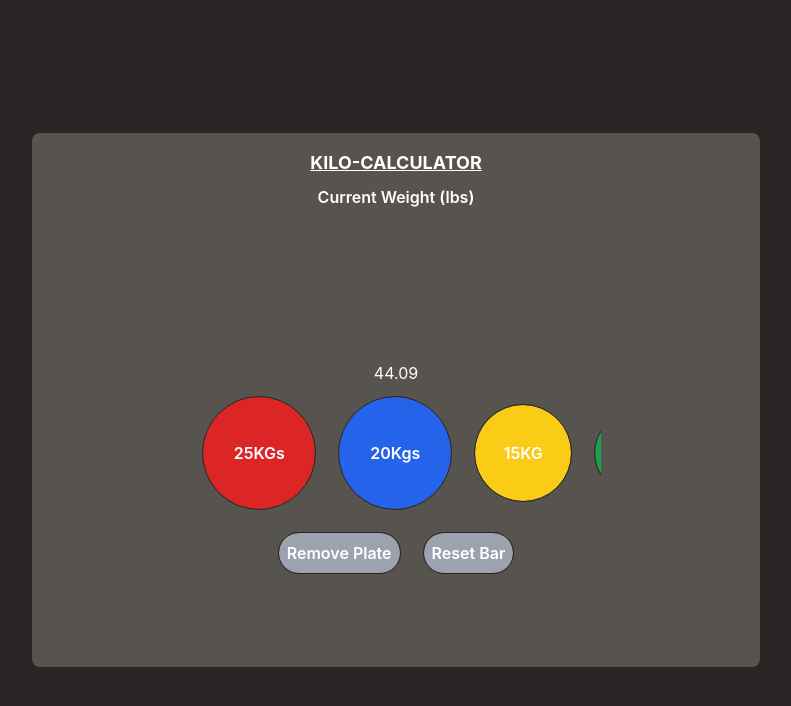
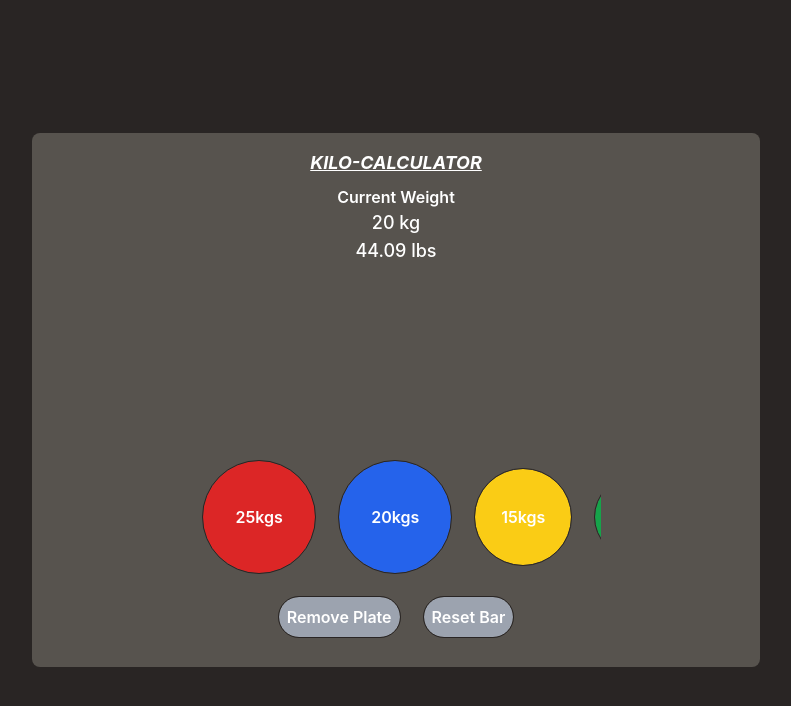
Before and after one commit to FraustoB/kilo-counter, a React (Create React App) app: page / in a window 1280 px wide. Shown: the top 706 px of the page, without its empty margins (244-1035 px from the left). Built offline with nearby package versions, Linux system fonts and the light colour scheme.

Commit message:
added reducer functions and global state for KILO amount to show along side LBS on the main page Adjusted functions in plateAdder.js and currentPLates.js to accomodate for these changes.Adjusted margins for Kilo Plate Holder

```diff
--- a/src/App.js
+++ b/src/App.js
@@ -5,7 +5,7 @@ function App() {
   return (
     <div className="flex items-center justify-center flex-col bg-stone-800 text-white h-screen w-screen md:w-auto">
       <div className="flex flex-col items-center bg-stone-600 rounded-lg h-4/6 ">
-        <h1 className="text-lg font-bold underline mt-4 mb-2">
+        <h1 className="text-lg font-bold underline mt-4 mb-2 italic">
           KILO-CALCULATOR
         </h1>
         <BaseContainer />
--- a/src/components/baseContainer.js
+++ b/src/components/baseContainer.js
@@ -7,15 +7,17 @@ import { CurrentPlates } from "./currentPlates";
 export function BaseContainer() {
   // const curPlate = useSelector((state) => state.plates.value.plate);
   const curAmount = useSelector((state) => state.counter.value);
+  const curKiloAmount = useSelector((state) => state.counter.kiloValue);
 
   return (
     <div className=" w-auto lg:w-3/4">
       <div className="flex flex-col justify-center items-center ">
-        <span className="font-semibold text-base">Current Weight (lbs)</span>
+        <span className="font-semibold text-base">Current Weight</span>
+        <span className="text-lg font-medium">{curKiloAmount} kg</span>
+        <span className="text-lg font-medium">
+          {Math.floor(curAmount * 100) / 100} lbs
+        </span>
         <CurrentPlates />
-        <br />
-        {Math.floor(curAmount * 100) / 100}
-        <br />
         <PlateAdder />
       </div>
     </div>
--- a/src/components/currentPlates.js
+++ b/src/components/currentPlates.js
@@ -10,7 +10,7 @@ export function CurrentPlates() {
     if (thisPlate.plate != "") {
       return (
         <div className="flex flex-col items-center" key={v4()}>
-          {thisPlate.weight}
+          <span className="text-lg">{thisPlate.weight}</span>
           <div
             // id={v4()}
             className={`${thisPlate.plate}  h-${thisPlate.size} outline outline-black outline-1 w-5 mx-1 rounded  `}
@@ -27,7 +27,9 @@ export function CurrentPlates() {
 
   return (
     <div>
-      <div className="flex flex-row h-32 items-center">{currentPlates}</div>
+      <div className="flex flex-row h-32 items-center my-7 ">
+        {currentPlates}
+      </div>
     </div>
   );
 }
--- a/src/features/counter/counterSlice.js
+++ b/src/features/counter/counterSlice.js
@@ -4,6 +4,7 @@ export const counterSlice = createSlice({
   name: "counter",
   initialState: {
     value: 44.09,
+    kiloValue: 20,
   },
   reducers: {
     incrementByAmount: (state, action) => {
@@ -15,10 +16,26 @@ export const counterSlice = createSlice({
     resetValue: (state) => {
       state.value = 44.09;
     },
+
+    incrementKiloByAmount: (state, action) => {
+      state.kiloValue += action.payload;
+    },
+    decrementKiloByAmount: (state, action) => {
+      state.kiloValue -= action.payload;
+    },
+    resetKiloValue: (state) => {
+      state.kiloValue = 20;
+    },
   },
 });
 
-export const { incrementByAmount, decrementByAmount, resetValue } =
-  counterSlice.actions;
+export const {
+  incrementByAmount,
+  decrementByAmount,
+  resetValue,
+  incrementKiloByAmount,
+  resetKiloValue,
+  decrementKiloByAmount,
+} = counterSlice.actions;
 
 export default counterSlice.reducer;
--- /dev/null
+++ b/src/features/counter/kilocounterSlice.js
@@ -0,0 +1,24 @@
+import { createSlice } from "@reduxjs/toolkit";
+
+export const kilocounterSlice = createSlice({
+  name: "kilocounter",
+  initialState: {
+    value: 20,
+  },
+  reducers: {
+    incrementByAmount: (state, action) => {
+      state.value += action.payload;
+    },
+    decrementByAmount: (state, action) => {
+      state.value -= action.payload;
+    },
+    resetValue: (state) => {
+      state.value = 20;
+    },
+  },
+});
+
+export const { incrementByAmount, decrementByAmount, resetValue } =
+  kilocounterSlice.actions;
+
+export default kilocounterSlice.reducer;
--- a/src/features/plates/plateAdder.js
+++ b/src/features/plates/plateAdder.js
@@ -5,6 +5,9 @@ import {
   incrementByAmount,
   resetValue,
   decrementByAmount,
+  incrementKiloByAmount,
+  resetKiloValue,
+  decrementKiloByAmount,
 } from "../counter/counterSlice";
 
 export function PlateAdder() {
@@ -41,6 +44,7 @@ export function PlateAdder() {
       //dispatch to the counterSlice will only update the current weight of our bar. Will refactor
       dispatch(addPlate({ plate: color, weight: amount, size: size }));
       dispatch(incrementByAmount(weightInLbs));
+      dispatch(incrementKiloByAmount(amount * 2));
     });
   };
 
@@ -57,6 +61,7 @@ export function PlateAdder() {
       batch(() => {
         dispatch(removePlate());
         dispatch(decrementByAmount(weightInLbs));
+        dispatch(decrementKiloByAmount(num * 2));
       });
     }
   };
@@ -66,6 +71,7 @@ export function PlateAdder() {
   const handleReset = (dispatch, initState) => {
     dispatch(resetPlate());
     dispatch(resetValue());
+    dispatch(resetKiloValue());
     setCurPlate(initState);
   };
 
@@ -76,29 +82,29 @@ export function PlateAdder() {
           className={`flex-none bg-red-600  rounded-full h-28 w-28`}
           onClick={() => updatePlate(dispatch, "bg-red-600", 25, "28")}
         >
-          25KGs
+          25kgs
         </button>
         <button
           className={`flex-none bg-blue-600 text-white rounded-full h-28 w-28`}
           onClick={() => updatePlate(dispatch, "bg-blue-600", 20, "28")}
         >
-          20Kgs
+          20kgs
         </button>
         <button
           className={`flex-none bg-yellow-400 rounded-full h-24 w-24`}
           onClick={() => updatePlate(dispatch, "bg-yellow-400", 15, "24")}
         >
-          15KG
+          15kgs
         </button>
         <button
           className={`flex-none bg-green-600 text-white rounded-full h-20 w-20`}
           onClick={() => updatePlate(dispatch, "bg-green-600", 10, "20")}
         >
-          10Kgs
+          10kgs
         </button>
 
         <button
-          className={`flex-none bg-stone-100 text-white rounded-full h-16 w-16`}
+          className={`flex-none bg-stone-100 text-slate-900 rounded-full h-16 w-16`}
           onClick={() => updatePlate(dispatch, "bg-stone-100", 5, "16")}
         >
           5kgs
```
